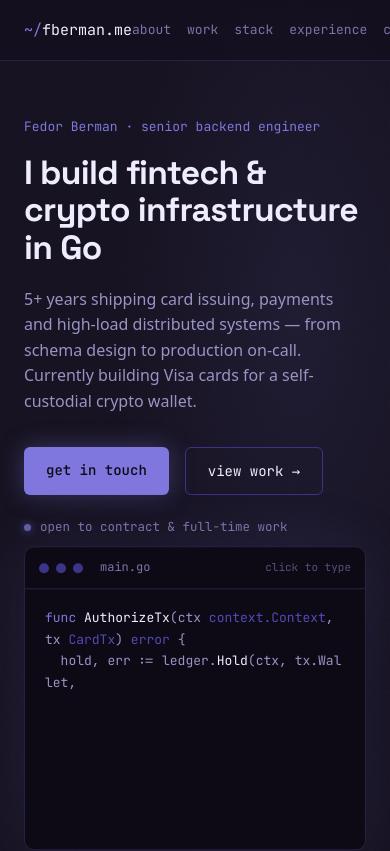
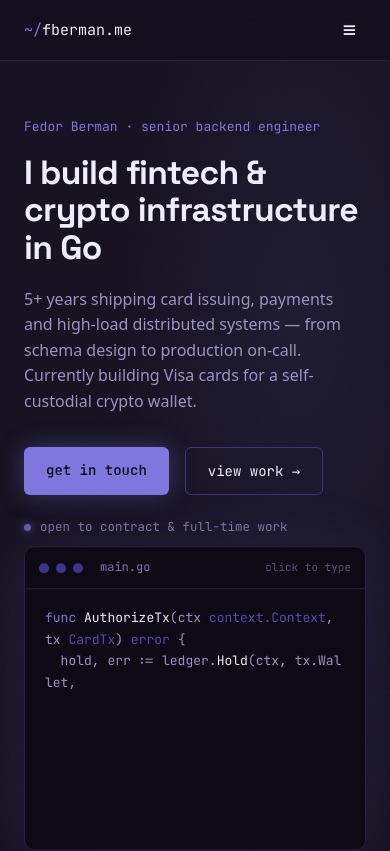
Before and after one commit to bermanf/fberman.me, a Vue app: page / in a window 390 px wide. Shown: the top 851 px of the page. Built offline with nearby package versions, Linux system fonts and the light colour scheme.

Commit message:
fix mobile window

```diff
--- a/src/components/SiteNav.vue
+++ b/src/components/SiteNav.vue
@@ -1,8 +1,21 @@
+<script setup>
+import { ref } from 'vue'
+
+const open = ref(false)
+</script>
+
 <template>
   <header class="nav">
     <div class="container nav-inner">
       <a href="/" class="logo">fberman.me</a>
-      <nav class="links">
+      <button
+        type="button"
+        class="burger"
+        :aria-expanded="open"
+        aria-label="menu"
+        @click="open = !open"
+      >{{ open ? '✕' : '≡' }}</button>
+      <nav class="links" :class="{ open }" @click="open = false">
         <a href="/#whoami">about</a>
         <a href="/#work">work</a>
         <a href="/#stack">stack</a>
@@ -42,6 +55,18 @@
   color: var(--accent);
 }
 
+.burger {
+  display: none;
+  font-family: var(--font-mono);
+  font-size: 22px;
+  line-height: 1;
+  color: var(--text-hi);
+  background: none;
+  border: none;
+  padding: 6px 10px;
+  cursor: pointer;
+}
+
 .links {
   display: flex;
   gap: 28px;
@@ -58,9 +83,32 @@
   color: var(--text-hi);
 }
 
-@media (max-width: 520px) {
+@media (max-width: 680px) {
+  .burger {
+    display: block;
+  }
+
   .links {
-    gap: 16px;
+    display: none;
+  }
+
+  .links.open {
+    display: flex;
+    flex-direction: column;
+    gap: 18px;
+    position: absolute;
+    top: 60px;
+    left: 0;
+    right: 0;
+    padding: 18px 24px 22px;
+    background: rgba(13, 10, 22, 0.96);
+    backdrop-filter: blur(12px);
+    -webkit-backdrop-filter: blur(12px);
+    border-bottom: 1px solid var(--border);
+  }
+
+  .links.open a {
+    font-size: 15px;
   }
 }
 </style>
--- a/src/style.css
+++ b/src/style.css
@@ -26,6 +26,7 @@ html {
 
 body {
   margin: 0;
+  overflow-x: clip;
   background: var(--bg);
   color: var(--text);
   font-family: var(--font-body);
```
